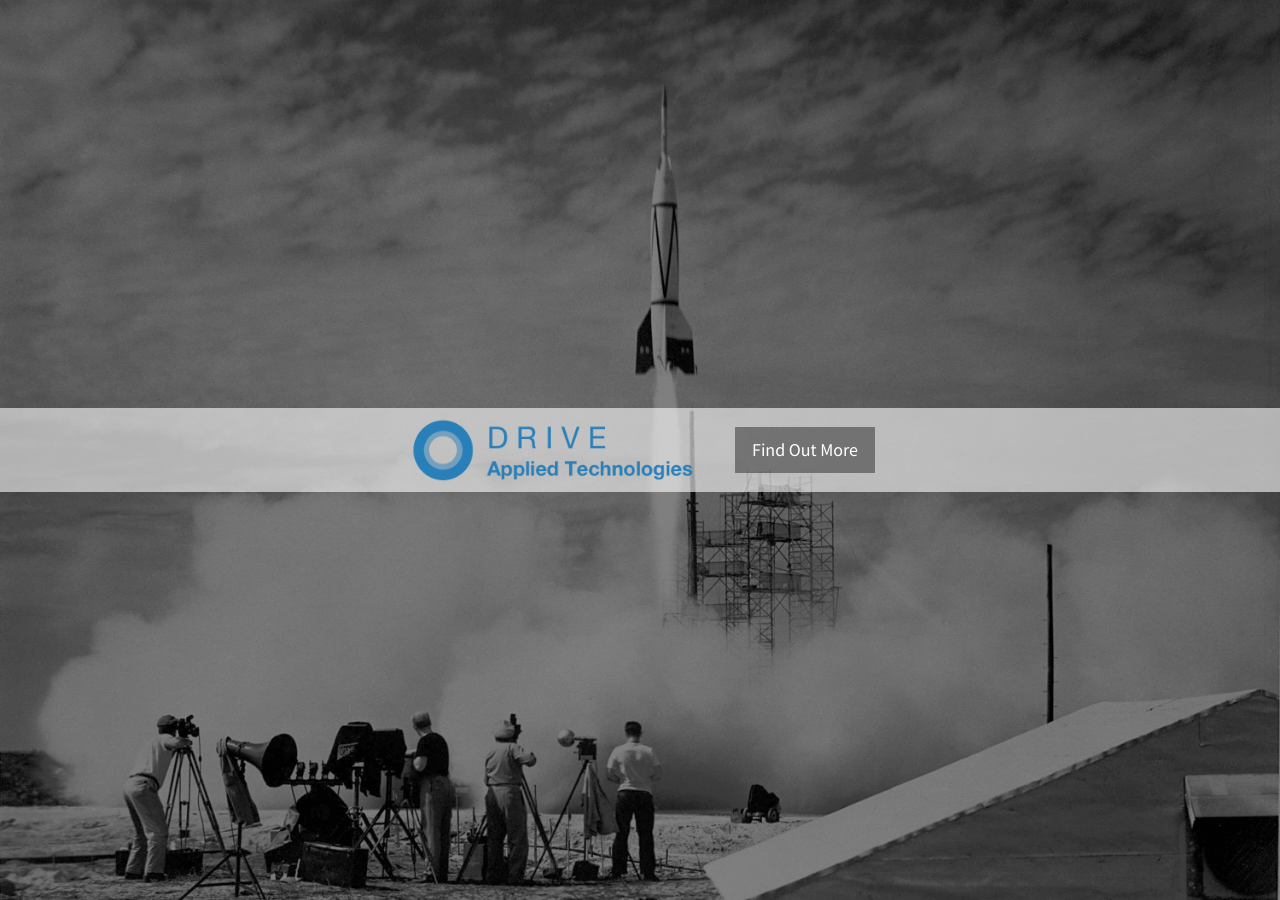
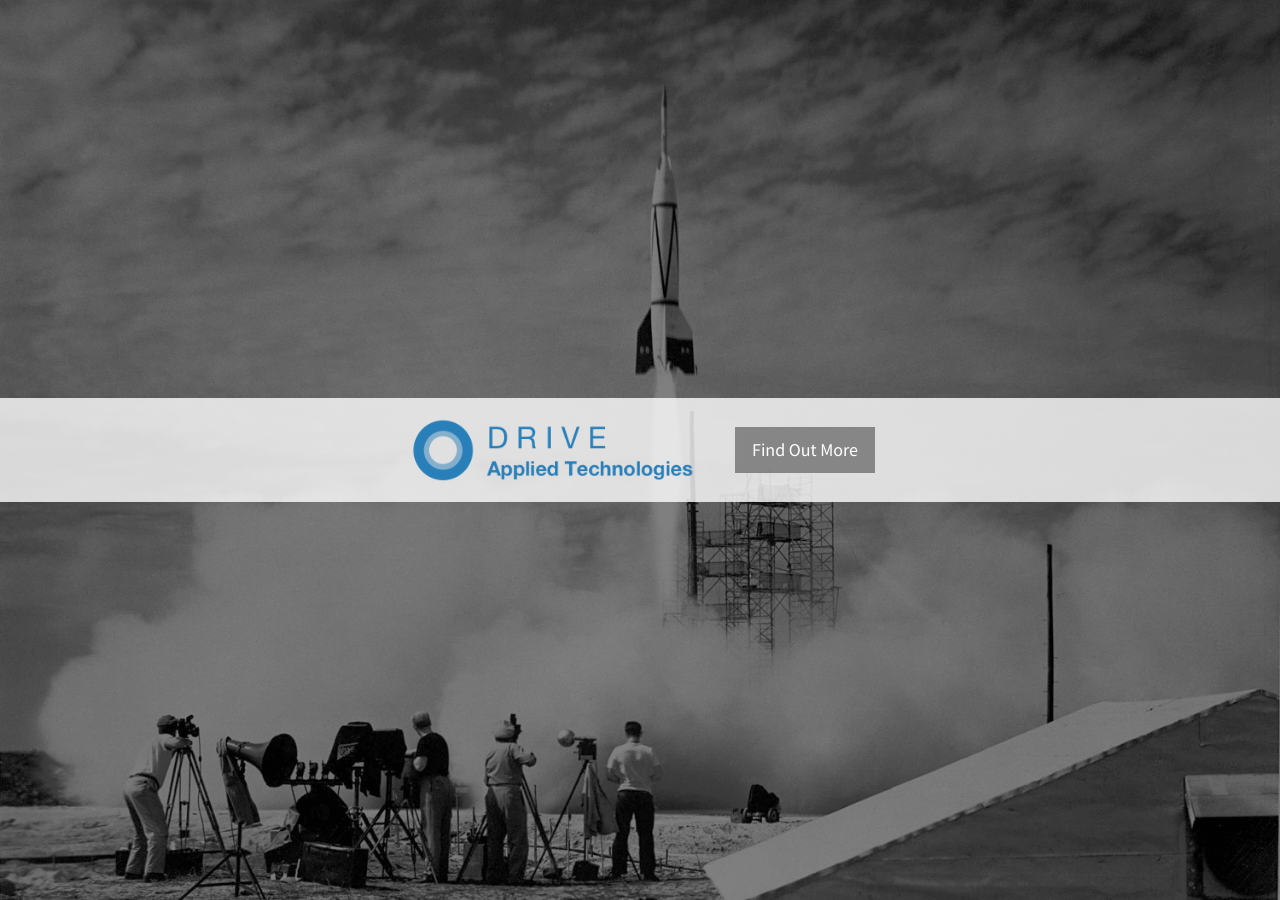
Before and after one commit to roxberry/driveApplied, a Jekyll site: the page built from index.md, in a window 1280 px wide. Built offline with Jekyll 4.4.1, drawn with Linux system fonts in a browser that asks for light colours.

Commit message:
favicons

```diff
--- a/_layouts/landing.html
+++ b/_layouts/landing.html
@@ -10,6 +10,13 @@
     <meta name="author" content="">
 
     <title>Drive Applied Technologies</title>
+
+    <link rel="apple-touch-icon" sizes="180x180" href="/apple-touch-icon.png">
+    <link rel="icon" type="image/png" sizes="32x32" href="/favicon-32x32.png">
+    <link rel="icon" type="image/png" sizes="16x16" href="/favicon-16x16.png">
+    <link rel="manifest" href="/manifest.json">
+    <link rel="mask-icon" href="/safari-pinned-tab.svg" color="#5bbad5">
+    <meta name="theme-color" content="#ffffff">
 
     <!-- Bootstrap Core CSS -->
     <link href="css/bootstrap.min.css" rel="stylesheet">
--- a/css/main.css
+++ b/css/main.css
@@ -208,7 +208,9 @@
 /* Logo */
 .logo {
   color: #fff;
-  background-color: rgba(255, 255, 255, 0.6); }
+  background-color: rgba(255, 255, 255, 0.8);
+  padding-top: 10px;
+  padding-bottom: 10px; }
 
 .logo img {
   width: 300px;
--- a/css/main.scss
+++ b/css/main.scss
@@ -263,7 +263,9 @@
 /* Logo */
 .logo {
   color: #fff;
-  background-color: rgba(255,255,255,0.6);
+  background-color: rgba(255,255,255,0.8);
+  padding-top: 10px;
+  padding-bottom: 10px;
 }
 
 .logo img {
```
Also changed, not shown: browserconfig.xml (added, +9 -0 lines), android-chrome-192x192.png (added), apple-touch-icon.png (added), favicon-16x16.png (added), favicon-32x32.png (added), favicon.ico (added), manifest.json (added), mstile-150x150.png (added), safari-pinned-tab.svg (added), 6 other files.
